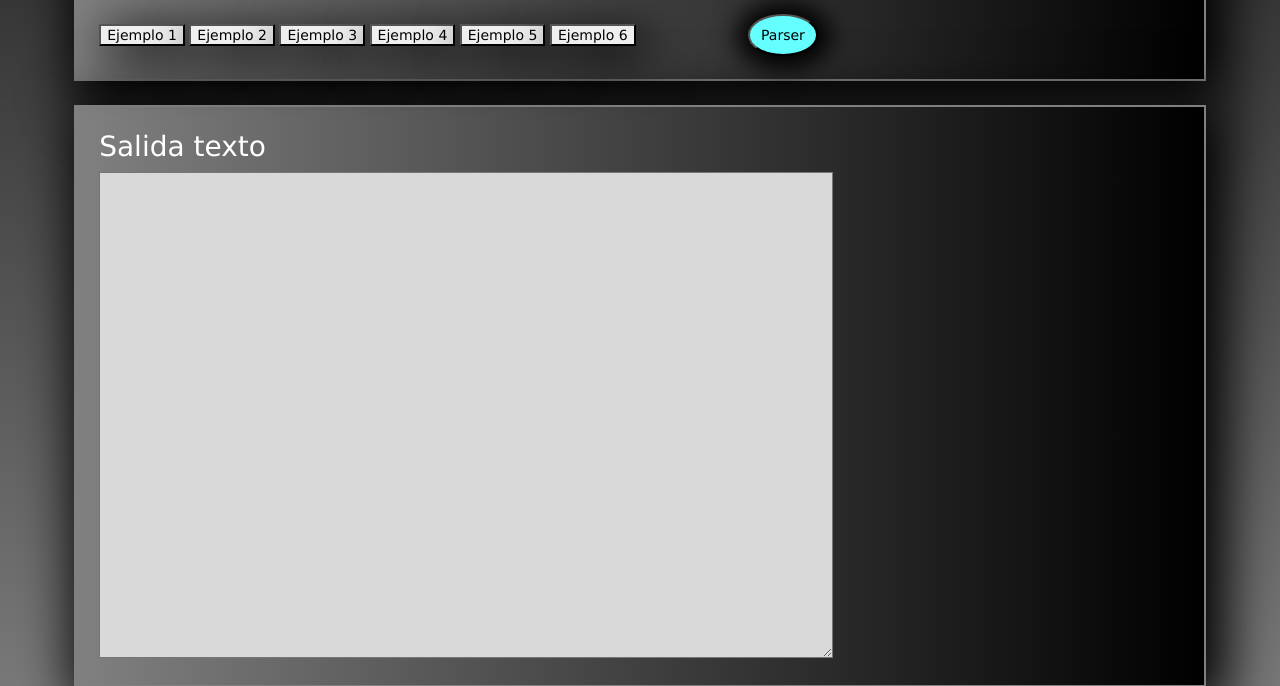
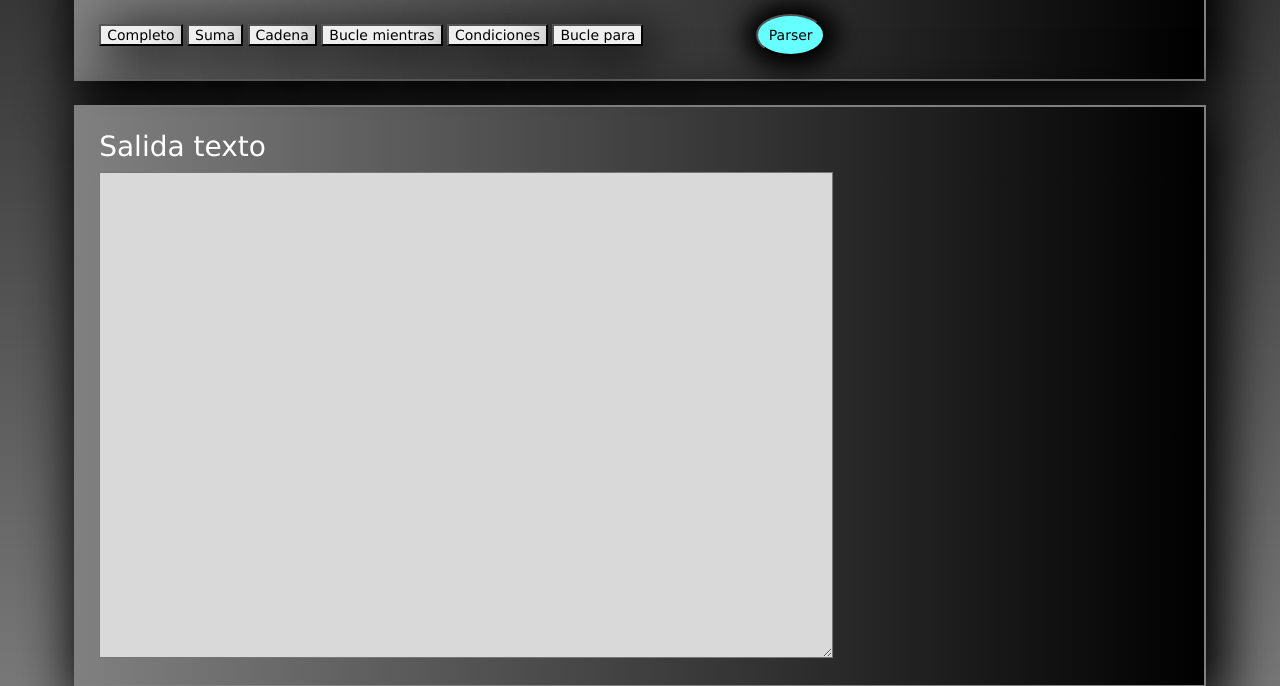
Before and after one commit to ULL-ESIT-GRADOII-PL/proyecto-adrian_adexe, a Node server app: page / in a window 1280 px wide. Shown: the part 581-1267 px from the top of the page. Run offline with Node 20, Linux system fonts and the light colour scheme; some libraries are stand-ins or nearby versions.

Commit message:
Cambiado nombres de los botones en index.ejs.

```diff
--- a/views/index.ejs
+++ b/views/index.ejs
@@ -5,12 +5,12 @@
    <script src="src-min/ace.js" type="text/javascript" charset="utf-8"></script>
    <script src="javascript/index.js"></script>
    <div id="bottons">
-     <button class="butEx" id="b1" type="button" onclick="loadFile('files/example1.txt');">Ejemplo 1</button>
-     <button class="butEx" id="b2" type="button" onclick="loadFile('files/example2.txt');">Ejemplo 2</button>
-     <button class="butEx" id="b3" type="button" onclick="loadFile('files/example3.txt');">Ejemplo 3</button>
-     <button class="butEx" id="b4" type="button" onclick="loadFile('files/example4.txt');">Ejemplo 4</button>
-     <button class="butEx" id="b5" type="button" onclick="loadFile('files/example5.txt');">Ejemplo 5</button>
-     <button class="butEx" id="b6" type="button" onclick="loadFile('files/example6.txt');">Ejemplo 6</button>
+     <button class="butEx" id="b1" type="button" onclick="loadFile('files/example1.txt');">Completo</button>
+     <button class="butEx" id="b2" type="button" onclick="loadFile('files/example2.txt');">Suma</button>
+     <button class="butEx" id="b3" type="button" onclick="loadFile('files/example3.txt');">Cadena</button>
+     <button class="butEx" id="b4" type="button" onclick="loadFile('files/example4.txt');">Bucle mientras</button>
+     <button class="butEx" id="b5" type="button" onclick="loadFile('files/example5.txt');">Condiciones</button>
+     <button class="butEx" id="b6" type="button" onclick="loadFile('files/example6.txt');">Bucle para</button>
      <button class="butEx" id="calc" type="button" onclick="">Parser</button>
    </div>
  </div>
```
